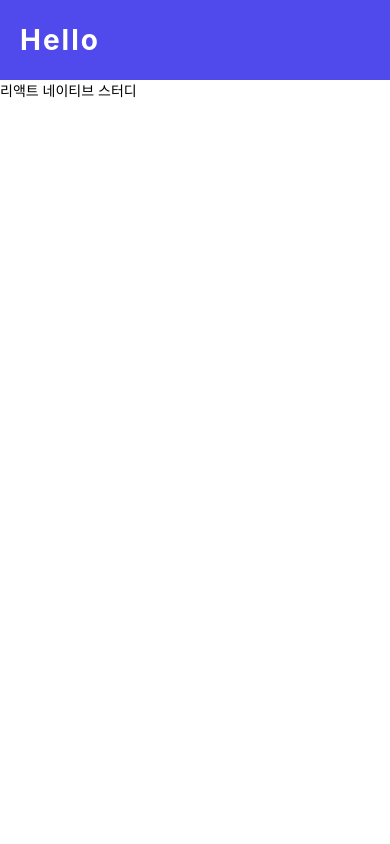
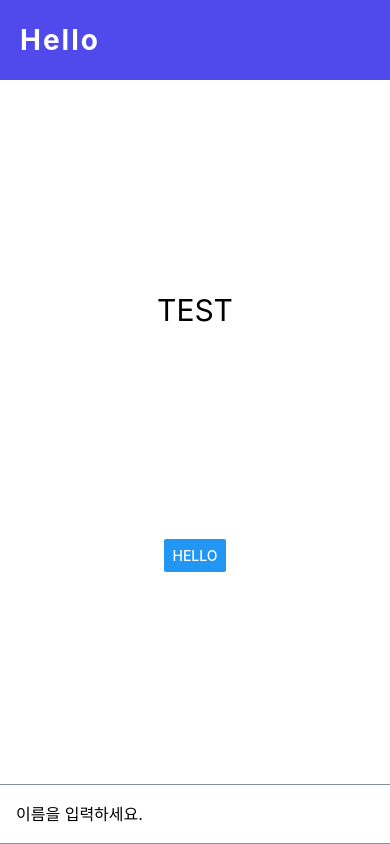
Before and after one commit to LNSol/rnstudy, a React Native app: screen / in a window 390 px wide. Built offline with nearby package versions, Linux system fonts and the light colour scheme.

Commit message:
ios 환경-키보드가 나타난 경우 하단 내용 보이게 설정

```diff
--- a/App.tsx
+++ b/App.tsx
@@ -1,15 +1,48 @@
-import {Text} from 'react-native';
+import {useState} from 'react';
+import {
+  Button,
+  KeyboardAvoidingView,
+  Platform,
+  StyleSheet,
+  Text,
+  View,
+} from 'react-native';
+import {SafeAreaProvider, SafeAreaView} from 'react-native-safe-area-context';
 import Header from './components/Header';
-import {SafeAreaProvider, SafeAreaView} from 'react-native-safe-area-context';
+import NameInput from './components/NameInput';
 
 const App = () => {
+  const [name, setName] = useState('');
+
   return (
     <SafeAreaProvider>
-      <SafeAreaView edges={['bottom']}>
-        <Header />
-        <Text>리액트 네이티브 스터디</Text>
+      <SafeAreaView style={styles.block} edges={['bottom']}>
+        <KeyboardAvoidingView
+          style={styles.block}
+          behavior={Platform.select({ios: 'padding'})}>
+          <Header />
+          <View style={styles.content}>
+            <Text style={styles.text}>TEST</Text>
+            <Button title='Hello' />
+          </View>
+          <NameInput name={name} changeName={setName} />
+        </KeyboardAvoidingView>
       </SafeAreaView>
     </SafeAreaProvider>
   );
 };
+
+const styles = StyleSheet.create({
+  block: {
+    flex: 1,
+  },
+  content: {
+    flex: 1,
+    justifyContent: 'space-evenly',
+    alignItems: 'center',
+  },
+  text: {
+    fontSize: 30,
+  },
+});
 export default App;
--- a/components/NameInput.tsx
+++ b/components/NameInput.tsx
@@ -1,14 +1,35 @@
-import {StyleSheet, View, Text} from 'react-native';
+import {Dispatch, SetStateAction} from 'react';
+import {StyleSheet, View, TextInput} from 'react-native';
 
-const NameInput = () => {
+interface INameInputProps {
+  name: string;
+  changeName: Dispatch<SetStateAction<string>>;
+}
+
+const NameInput = ({name, changeName}: INameInputProps) => {
   return (
     <View style={styles.block}>
-      <Text>NameInput</Text>
+      <TextInput
+        style={styles.input}
+        value={name}
+        onChangeText={changeName}
+        placeholder='이름을 입력하세요.'
+      />
     </View>
   );
 };
 
 const styles = StyleSheet.create({
-  block: {},
+  block: {
+    height: 60,
+    paddingHorizontal: 16,
+    justifyContent: 'center',
+    borderColor: '#8292aa',
+    borderTopWidth: 1,
+    borderBottomWidth: 1,
+  },
+  input: {
+    fontSize: 16,
+  },
 });
 export default NameInput;
```
